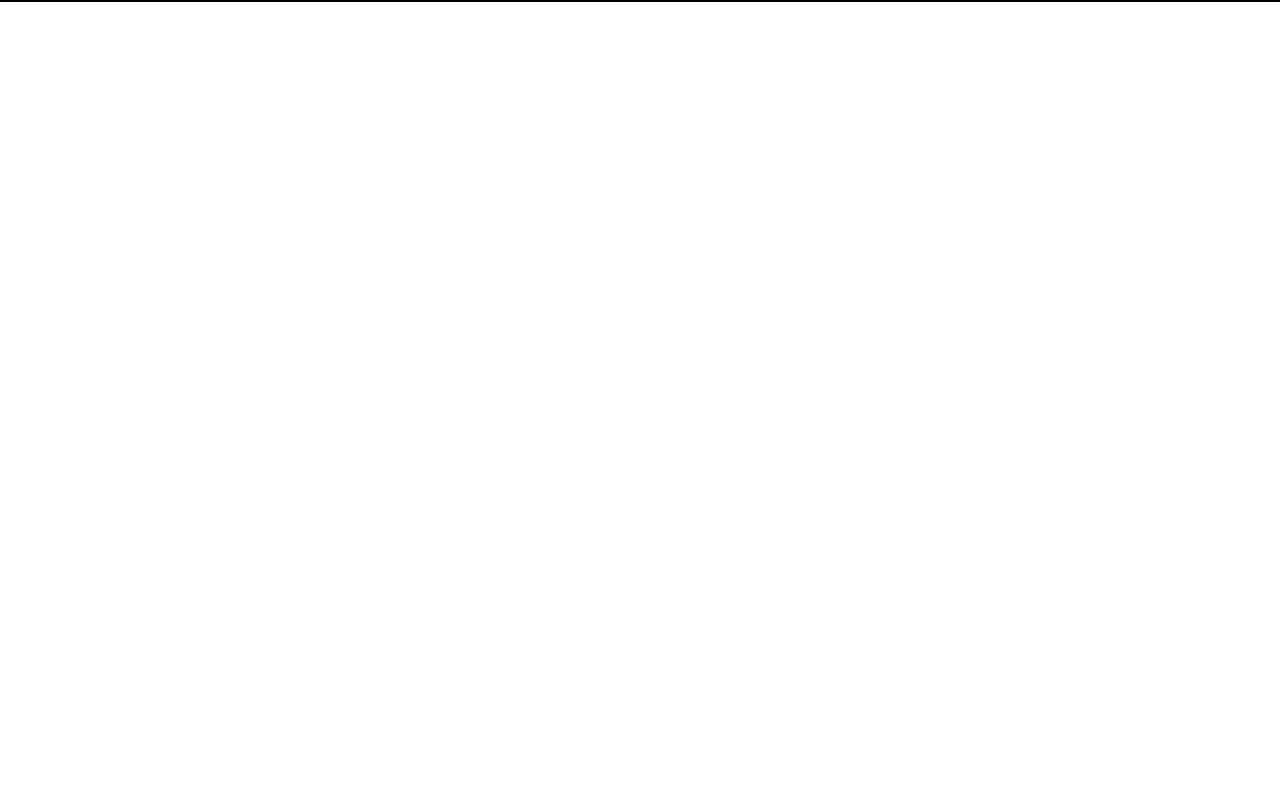
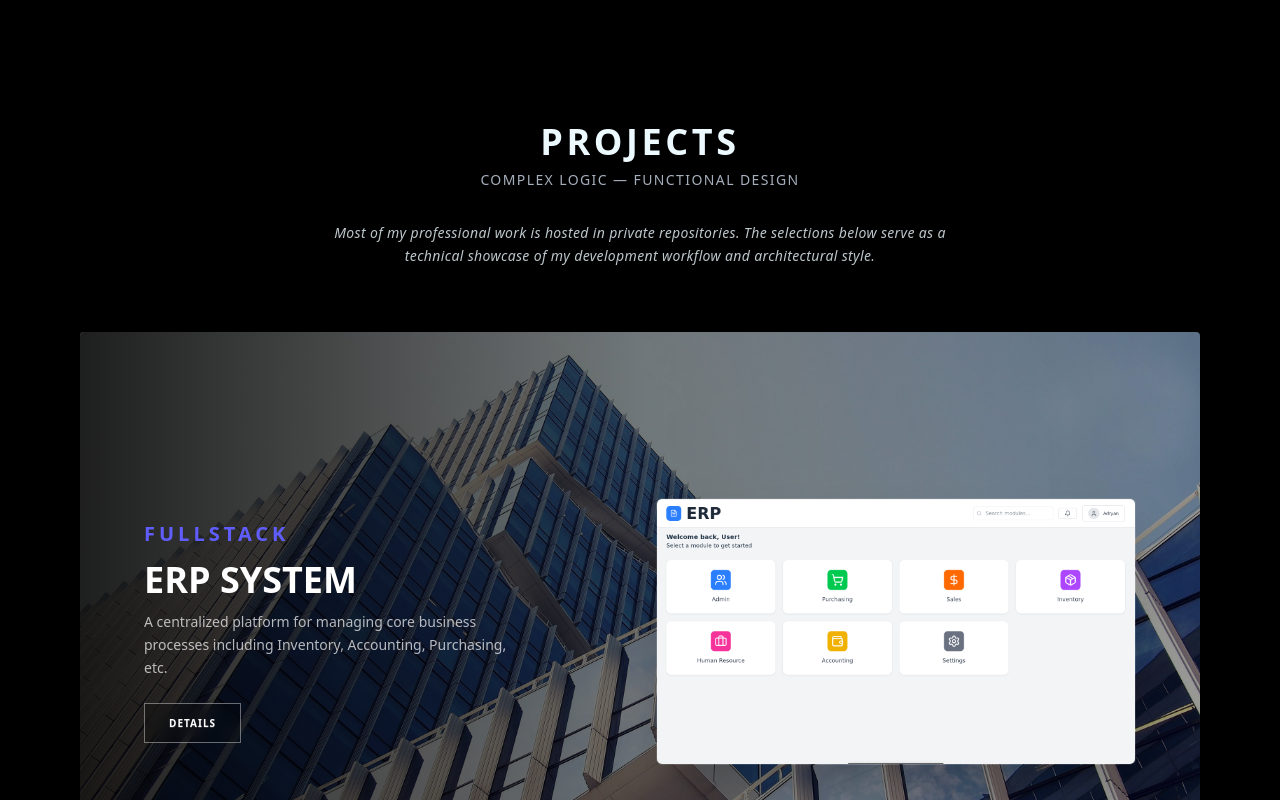
Before and after one commit to adryanasdq/web-portfolio, a React (Vite) app: page / in a window 1280 px wide. Shown: the part 3300-4100 px from the top of the page. Before the commit the page ends 3302 px from the top, so only its background shows below. Built offline with nearby package versions, Linux system fonts and the light colour scheme.

Commit message:
(UPDATE) Utilize responsiveness on `Projects` and `Contact` section

```diff
--- a/src/components/modal.tsx
+++ b/src/components/modal.tsx
@@ -7,8 +7,8 @@
 
 const Modal: React.FC<ModalProps> = ({ id, children, className = "max-w-4xl" }) => {
     return (
-        <dialog id={id} className="modal">
-            <div className={`modal-box p-0 w-11/12 ${className}`}>
+        <dialog id={id} className="modal modal-bottom md:modal-middle lg:modal-middle">
+            <div className={`modal-box p-0 w-full lg:w-11/12 ${className}`}>
                 {children}
             </div>
             <form method="dialog" className="modal-backdrop">
--- a/src/data/static/project-static.ts
+++ b/src/data/static/project-static.ts
@@ -34,7 +34,7 @@
     },
     {
         id: 3,
-        title: "Job Portal (Legacy)",
+        title: "Job Portal",
         desc: "My very first fullstack development project built using vanilla HTML, CSS, and Javascript",
         img: ["/assets/img/jp-1.png", "/assets/img/jp-2.png", "/assets/img/jp-3.png"],
         bg: "/assets/img/jp-bg.jpg",
--- a/src/pages/index.tsx
+++ b/src/pages/index.tsx
@@ -12,8 +12,8 @@
       <main className="">
         {/* <Hero /> */}
         <About />
-        {/* <Projects /> */}
-        {/* <Contact /> */}
+        <Projects />
+        <Contact />
       </main>
     </div>
   );
--- a/src/pages/sections/about/components/work-exp.tsx
+++ b/src/pages/sections/about/components/work-exp.tsx
@@ -11,7 +11,7 @@
     <div className="max-w-6xl mx-auto w-full">
       <div className="text-center mb-6 md:mb-12 lg:mb-16">
         <h1 className="text-xl md:text-2xl lg:text-4xl font-bold mb-2 uppercase tracking-widest">EXPERIENCE</h1>
-        <p className="text-xs lg:text-sm text-base-content/70 italic">
+        <p className="text-xs lg:text-sm text-base-content/70 tracking-widest uppercase">
           Professional journey as a Fullstack Developer for {yearsOfExperience}+ years.
         </p>
       </div>
--- a/src/pages/sections/contact.tsx
+++ b/src/pages/sections/contact.tsx
@@ -12,9 +12,9 @@
   return (
     <section id="contact" className="min-h-screen flex items-center justify-center px-6 py-20">
       <div className="max-w-4xl mx-auto w-full text-center">
-        <h2 className="text-5xl md:text-6xl font-medium mb-6">Let's Connect!</h2>
+        <h2 className="text-4xl md:text-6xl font-medium mb-6">Let's Connect!</h2>
 
-        <p className="text-xl text-muted-foreground mb-12 max-w-2xl mx-auto">
+        <p className="text-base lg:text-xl text-muted-foreground mb-12 max-w-2xl mx-auto">
           I'm always interested in hearing about new opportunity or collaboration.
           Feel free to reach out!
         </p>
--- a/src/pages/sections/projects/components/projects-card.tsx
+++ b/src/pages/sections/projects/components/projects-card.tsx
@@ -24,7 +24,7 @@
                             >
                                 <img
                                     src={img}
-                                    className="w-full object-cover h-80 sm:h-96"
+                                    className="w-full object-contain h-80 sm:h-96"
                                     alt=""
                                 />
                             </div>
--- a/src/pages/sections/projects/index.tsx
+++ b/src/pages/sections/projects/index.tsx
@@ -21,13 +21,13 @@
       <section id="projects" className="bg-black py-20">
         <div className="max-w-6xl mx-auto w-full px-4 py-10">
           <div className="text-center mb-16 space-y-4">
-            <h1 className="text-5xl font-bold tracking-widest uppercase">Projects</h1>
-            <p className="text-primary font-medium tracking-widest text-xs uppercase">
+            <h1 className="text-xl md:text-2xl lg:text-4xl font-bold mb-2 uppercase tracking-widest">Projects</h1>
+            <p className="text-xs lg:text-sm text-base-content/70 tracking-widest uppercase">
               Complex Logic — Functional Design
             </p>
 
             <div className="max-w-2xl mx-auto pt-4">
-              <p className="text-sm opacity-60 italic">
+              <p className="text-xs md:text-sm lg:text-sm italic tracking-wide leading-relaxed opacity-80">
                 Most of my professional work is hosted in private repositories. The selections below serve as a technical showcase of my development workflow and architectural style.
               </p>
             </div>
@@ -53,10 +53,10 @@
 
                     <div className="text-white space-y-6">
                       <div className="space-y-3">
-                        <p className="font-bold tracking-[0.2em] uppercase text-primary">
+                        <p className="text-base md:text-xl font-bold tracking-[0.2em] uppercase text-primary">
                           {project.tag}
                         </p>
-                        <h3 className="text-3xl md:text-5xl font-black leading-[1.1] uppercase">
+                        <h3 className="text-2xl md:text-4xl font-black leading-[1.1] uppercase">
                           {project.title}
                         </h3>
                         <p className="text-xs md:text-sm text-white/70 leading-relaxed max-w-sm">
```
